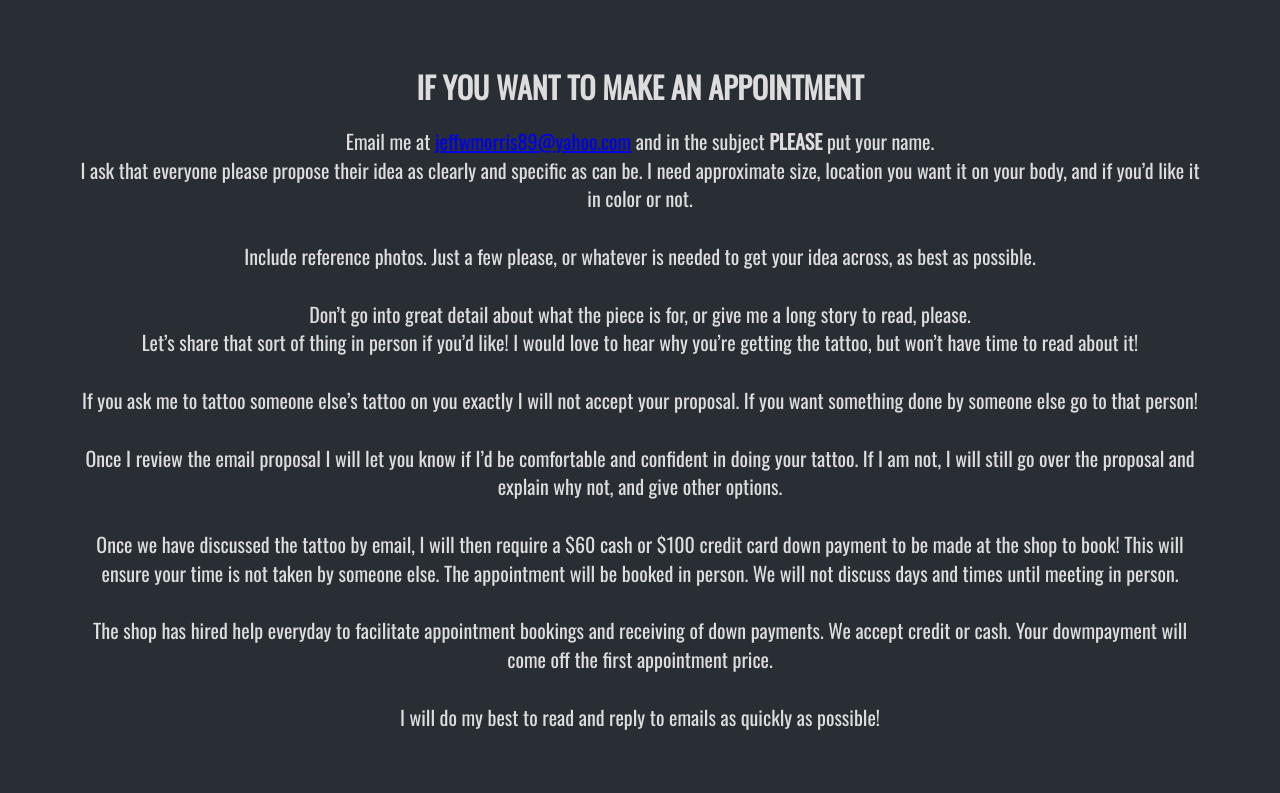
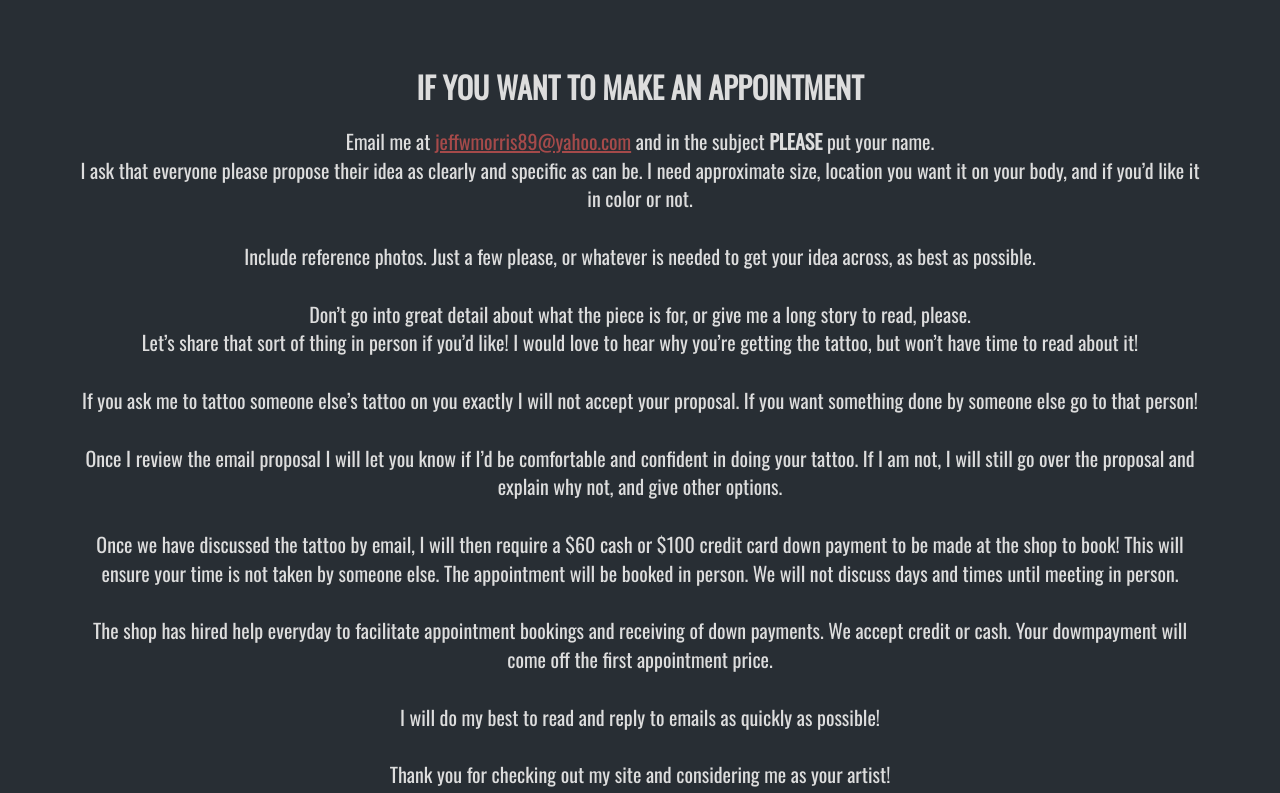
Before and after one commit to Herrm2291/parallaxsite, a plain HTML site: page index.html in a window 1280 px wide. Shown: the part 2607-3400 px from the top of the page. Drawn offline with nearby package versions, Linux system fonts and the light colour scheme.

Commit message:
added some text

```diff
--- a/css/style.css
+++ b/css/style.css
@@ -92,6 +92,10 @@ body, html {
   background-color: transparent;
 }
 
+a {
+	color: rgb(165, 74, 74);
+}
+
 @media (max-width: 568px) {
 	.pimg1 {
 		background-image: url('../img/morris_small.jpg');
--- a/index.html
+++ b/index.html
@@ -92,7 +92,9 @@
 
 			The shop has hired help everyday to facilitate appointment bookings and receiving of down payments. We accept credit or cash. Your dowmpayment will come off the first appointment price.<br><br>
 
-			I will do my best to read and reply to emails as quickly as possible!
+			I will do my best to read and reply to emails as quickly as possible!<br><br>
+
+			Thank you for checking out my site and considering me as your artist!
     </p>
   </section>
 
```
